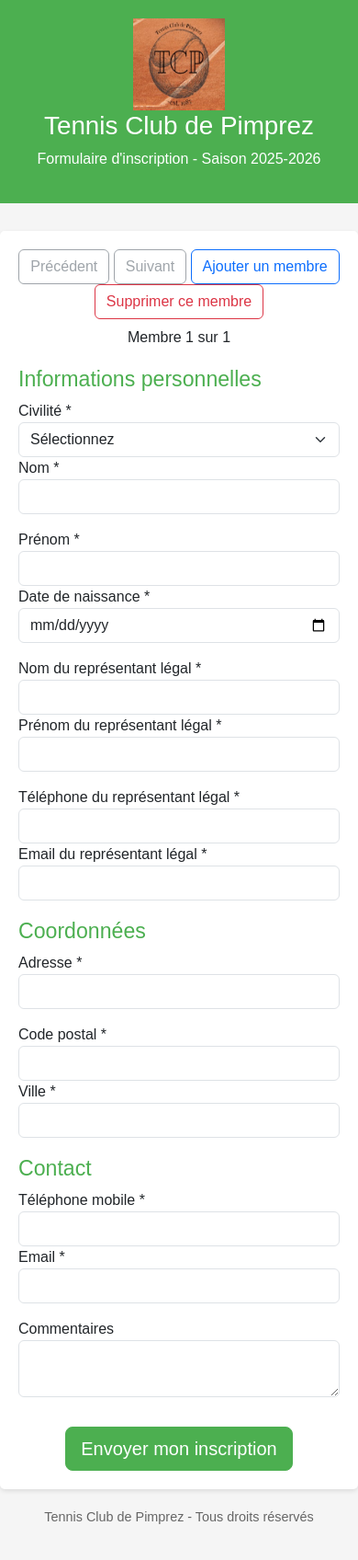
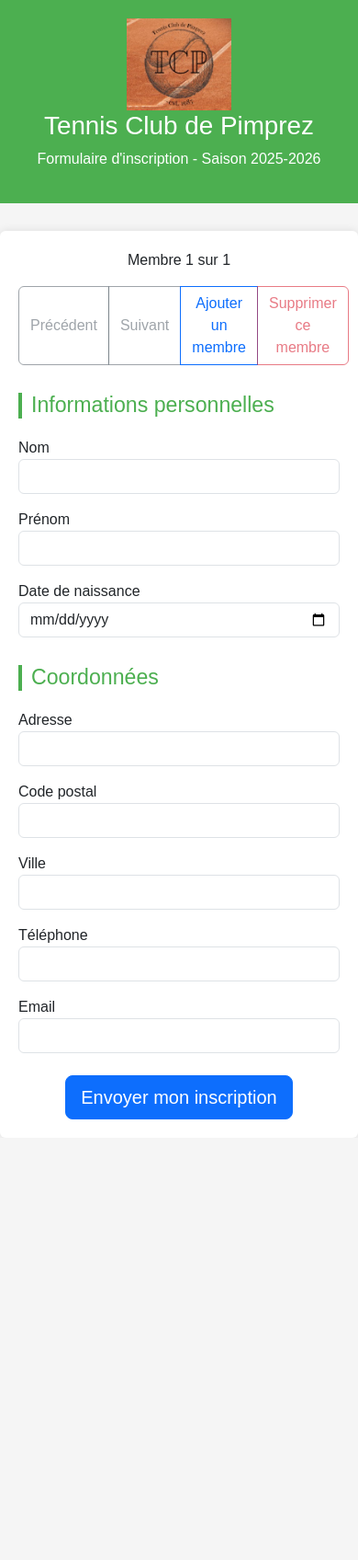
Before and after one commit to TCPimprez/tennis-club-pimprez, a plain HTML site: page index.html in a window 390 px wide. Shown: the whole page at 92% size. After the commit the page ends 1237 px from the top, so only its background shows below. Drawn offline with nearby package versions, Linux system fonts and the light colour scheme.

Commit message:
Update index.html

```diff
--- a/index.html
+++ b/index.html
@@ -1,136 +1,157 @@
-
 <!DOCTYPE html>
 <html lang="fr">
 <head>
-    <meta charset="UTF-8">
-    <meta name="viewport" content="width=device-width, initial-scale=1.0">
+  <meta charset="UTF-8" />
   <title>Inscription - Tennis Club de Pimprez</title>
-    <link href="https://cdn.jsdelivr.net/npm/bootstrap@5.3.0/dist/css/bootstrap.min.css" rel="stylesheet">
+  <meta name="viewport" content="width=device-width, initial-scale=1.0" />
+  <link href="https://cdn.jsdelivr.net/npm/bootstrap@5.3.0/dist/css/bootstrap.min.css" rel="stylesheet" />
   <style>
-        :root {
-            --header-color: #4CAF50;
-            --button-color: #4CAF50;
-        }
+    :root { --header-color: #4CAF50; --button-color: #4CAF50; }
     body { font-family: Arial, sans-serif; background-color: #f5f5f5; }
-        .header { background-color: var(--header-color); color: white; padding: 20px 0; text-align: center; }
-        .container { max-width: 800px; margin: auto; background: white; padding: 20px; border-radius: 5px; margin-top: 30px; box-shadow: 0 2px 5px rgba(0,0,0,0.1); }
-        .section-title { color: var(--header-color); margin-top: 20px; }
-        .footer { text-align: center; padding: 20px 0; font-size: 0.9rem; color: #666; }
-        #confirmation-message { display: none; background-color: #d4edda; color: #155724; padding: 20px; border-radius: 5px; margin-bottom: 20px; text-align: center; }
-        .btn-primary { background-color: var(--button-color); border-color: var(--button-color); }
+    .header { background-color: var(--header-color); color: white; text-align: center; padding: 20px; margin-bottom: 30px; }
+    .header img { height: 100px; }
+    .container { max-width: 800px; margin: auto; background: white; padding: 20px; border-radius: 6px; box-shadow: 0 0 10px rgba(0,0,0,0.1); }
+    .section-title { color: var(--header-color); border-left: 4px solid var(--header-color); padding-left: 10px; margin: 30px 0 20px; }
+    #confirmation-message { display: none; background: #d4edda; padding: 20px; border-radius: 6px; margin-bottom: 20px; color: #155724; text-align: center; }
     .btn-success { background-color: var(--button-color); border-color: var(--button-color); }
+    .member-navigation { text-align: center; margin-bottom: 20px; }
   </style>
 </head>
 <body>
 <div class="header">
-        <img src="images/logo.jpg" alt="Tennis Club de Pimprez" width="100" height="100">
+  <img src="images/logo.jpg" alt="Logo Tennis Club de Pimprez" />
   <h1>Tennis Club de Pimprez</h1>
   <p>Formulaire d'inscription - Saison 2025-2026</p>
 </div>
 <div class="container">
   <div id="confirmation-message">
     <h3>Inscription envoyée avec succès !</h3>
-            <p>Vos informations ont bien été envoyées à notre équipe. Merci !</p>
+    <p>Merci pour votre inscription. Nous vous contacterons prochainement.</p>
     <button class="btn btn-success mt-3" id="btn-new-inscription">Faire une nouvelle inscription</button>
   </div>
   <form id="inscriptionForm">
-            <div class="member-navigation text-center mb-3">
-                <button type="button" class="btn btn-outline-secondary" id="btn-prev-member">Précédent</button>
-                <button type="button" class="btn btn-outline-secondary" id="btn-next-member">Suivant</button>
-                <button type="button" class="btn btn-outline-primary" id="btn-add-member">Ajouter un membre</button>
-                <button type="button" class="btn btn-outline-danger" id="btn-delete-member">Supprimer ce membre</button>
-                <p class="mt-2">Membre <span id="membre-count">1</span> sur <span id="membre-total">1</span></p>
+    <div class="member-navigation" id="member-navigation">
+      <p>Membre <span id="membre-count">1</span> sur <span id="membre-total">1</span></p>
+      <div class="btn-group">
+        <button type="button" id="btn-prev-member" class="btn btn-outline-secondary">Précédent</button>
+        <button type="button" id="btn-next-member" class="btn btn-outline-secondary">Suivant</button>
+        <button type="button" id="btn-add-member" class="btn btn-outline-primary">Ajouter un membre</button>
+        <button type="button" id="btn-delete-member" class="btn btn-outline-danger">Supprimer ce membre</button>
+      </div>
     </div>
     <div id="membres-wrapper">
       <div class="membre-bloc">
         <h3 class="section-title">Informations personnelles</h3>
-                    <div class="row mb-3">
-                        <div class="col-md-6">
-                            <label for="civilite[]">Civilité *</label>
-                            <select class="form-select" name="civilite[]" required>
-                                <option value="">Sélectionnez</option>
-                                <option value="M.">M.</option>
-                                <option value="Mme">Mme</option>
-                                <option value="Autre">Autre</option>
-                            </select>
-                        </div>
-                        <div class="col-md-6">
-                            <label for="nom[]">Nom *</label>
-                            <input type="text" class="form-control" name="nom[]" required>
+        <div class="mb-3"><label>Nom</label><input name="nom[]" class="form-control" required></div>
+        <div class="mb-3"><label>Prénom</label><input name="prenom[]" class="form-control" required></div>
+        <div class="mb-3"><label>Date de naissance</label><input name="date_naissance[]" type="date" class="form-control" required></div>
+        <h3 class="section-title">Coordonnées</h3>
+        <div class="mb-3"><label>Adresse</label><input name="adresse[]" class="form-control"></div>
+        <div class="mb-3"><label>Code postal</label><input name="code_postal[]" class="form-control"></div>
+        <div class="mb-3"><label>Ville</label><input name="ville[]" class="form-control"></div>
+        <div class="mb-3"><label>Téléphone</label><input name="tel_mobile[]" class="form-control" type="tel"></div>
+        <div class="mb-3"><label>Email</label><input name="email[]" class="form-control" type="email"></div>
       </div>
     </div>
-                    <div class="row mb-3">
-                        <div class="col-md-6">
-                            <label for="prenom[]">Prénom *</label>
-                            <input type="text" class="form-control" name="prenom[]" required>
-                        </div>
-                        <div class="col-md-6">
-                            <label for="date_naissance[]">Date de naissance *</label>
-                            <input type="date" class="form-control" name="date_naissance[]" required>
-                        </div>
-                    </div>
-                    <div class="row mb-3">
-                        <div class="col-md-6">
-                            <label for="parent_nom[]">Nom du représentant légal *</label>
-                            <input type="text" class="form-control" name="parent_nom[]">
-                        </div>
-                        <div class="col-md-6">
-                            <label for="parent_prenom[]">Prénom du représentant légal *</label>
-                            <input type="text" class="form-control" name="parent_prenom[]">
-                        </div>
-                    </div>
-                    <div class="row mb-3">
-                        <div class="col-md-6">
-                            <label for="parent_tel[]">Téléphone du représentant légal *</label>
-                            <input type="tel" class="form-control" name="parent_tel[]">
-                        </div>
-                        <div class="col-md-6">
-                            <label for="parent_email[]">Email du représentant légal *</label>
-                            <input type="email" class="form-control" name="parent_email[]">
-                        </div>
-                    </div>
-                    <h3 class="section-title">Coordonnées</h3>
-                    <div class="mb-3">
-                        <label for="adresse[]">Adresse *</label>
-                        <input type="text" class="form-control" name="adresse[]" required>
-                    </div>
-                    <div class="row mb-3">
-                        <div class="col-md-6">
-                            <label for="code_postal[]">Code postal *</label>
-                            <input type="text" class="form-control" name="code_postal[]" required>
-                        </div>
-                        <div class="col-md-6">
-                            <label for="ville[]">Ville *</label>
-                            <input type="text" class="form-control" name="ville[]" required>
-                        </div>
-                    </div>
-                    <h3 class="section-title">Contact</h3>
-                    <div class="row mb-3">
-                        <div class="col-md-6">
-                            <label for="tel_mobile[]">Téléphone mobile *</label>
-                            <input type="tel" class="form-control" name="tel_mobile[]" required>
-                        </div>
-                        <div class="col-md-6">
-                            <label for="email[]">Email *</label>
-                            <input type="email" class="form-control" name="email[]" required>
-                        </div>
-                    </div>
-                    <div class="mb-3">
-                        <label for="commentaires[]">Commentaires</label>
-                        <textarea class="form-control" name="commentaires[]"></textarea>
-                    </div>
-                </div>
-            </div>
-            <div class="text-center">
-                <button class="btn btn-primary btn-lg mt-3" type="submit">Envoyer mon inscription</button>
+    <div class="text-center mt-4">
+      <button type="submit" class="btn btn-primary btn-lg">Envoyer mon inscription</button>
     </div>
   </form>
 </div>
-    <div class="footer">
-        <p>Tennis Club de Pimprez - Tous droits réservés</p>
-    </div>
-    <script src="https://cdn.jsdelivr.net/npm/bootstrap@5.3.0/dist/js/bootstrap.bundle.min.js"></script>
-    <script src="admin_secure.js"></script>
-    <script src="config.js"></script>
+<script>
+const confirmationMessage = document.getElementById("confirmation-message");
+confirmationMessage.style.display = "none";
+const form = document.getElementById("inscriptionForm");
+const membreContainer = document.getElementById("membres-wrapper");
+const btnSuivant = document.getElementById("btn-next-member");
+const btnPrecedent = document.getElementById("btn-prev-member");
+const btnAdd = document.getElementById("btn-add-member");
+const btnDelete = document.getElementById("btn-delete-member");
+const compteur = document.getElementById("membre-count");
+const total = document.getElementById("membre-total");
+let membres = [];
+let membreIndex = 0;
+const champsPartages = ["adresse", "code_postal", "ville"];
+
+function majAffichage() {
+  membres.forEach((bloc, i) => bloc.style.display = i === membreIndex ? "block" : "none");
+  compteur.textContent = membreIndex + 1;
+  total.textContent = membres.length;
+  btnPrecedent.disabled = membreIndex === 0;
+  btnSuivant.disabled = membreIndex === membres.length - 1;
+  btnDelete.disabled = membres.length === 1;
+}
+
+function ajouterMembre() {
+  const original = membres[0];
+  const clone = original.cloneNode(true);
+  membreContainer.appendChild(clone);
+  clone.querySelectorAll("input, select").forEach(input => {
+    const name = input.name;
+    input.value = "";
+    if (champsPartages.includes(name)) {
+      const ref = membres[0].querySelector(`[name='${name}']`);
+      if (ref) input.value = ref.value;
+    }
+  });
+  membres.push(clone);
+  membreIndex = membres.length - 1;
+  majAffichage();
+}
+
+function supprimerMembre() {
+  if (membres.length > 1) {
+    const bloc = membres.pop();
+    bloc.remove();
+    membreIndex = Math.max(0, membreIndex - 1);
+    majAffichage();
+  }
+}
+
+btnAdd.addEventListener("click", ajouterMembre);
+btnDelete.addEventListener("click", supprimerMembre);
+btnSuivant.addEventListener("click", () => {
+  if (membreIndex < membres.length - 1) {
+    membreIndex++;
+    majAffichage();
+  }
+});
+btnPrecedent.addEventListener("click", () => {
+  if (membreIndex > 0) {
+    membreIndex--;
+    majAffichage();
+  }
+});
+
+form.addEventListener("submit", async function(e) {
+  e.preventDefault();
+  const submitPromises = membres.map(bloc => {
+    const data = new FormData();
+    bloc.querySelectorAll("input, select, textarea").forEach(input => {
+      if (input.name) data.append(input.name.replace("[]", ""), input.value);
+    });
+    return fetch("https://usebasin.com/f/28ad0c57c7ea", {
+      method: "POST",
+      body: data
+    });
+  });
+  try {
+    const results = await Promise.all(submitPromises);
+    const allOk = results.every(res => res.ok);
+    if (allOk) {
+      form.style.display = "none";
+      confirmationMessage.style.display = "block";
+    } else {
+      alert("Certaines inscriptions n'ont pas pu être envoyées. Veuillez réessayer.");
+    }
+  } catch (err) {
+    console.error(err);
+    alert("Erreur réseau lors de l'envoi du formulaire.");
+  }
+});
+
+membres = Array.from(document.querySelectorAll(".membre-bloc"));
+majAffichage();
+</script>
 </body>
 </html>
```
Lines whose indentation alone changed are shown as unchanged.
